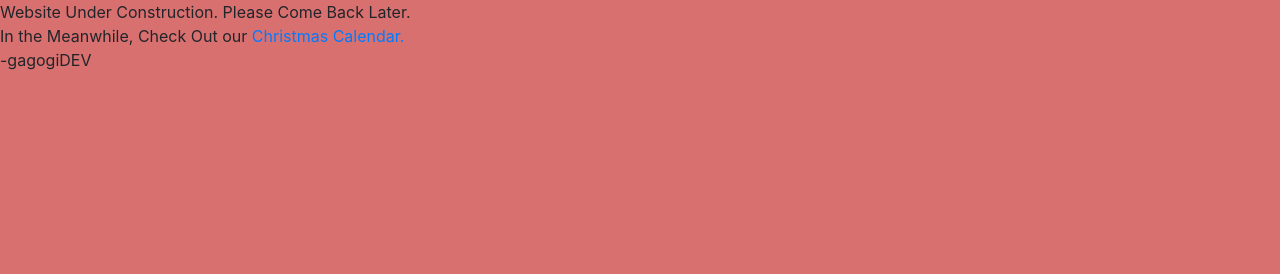
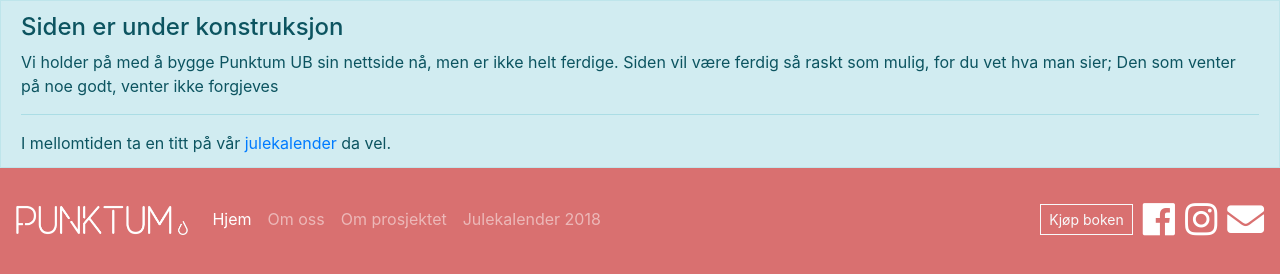
Before and after one commit to helges1/punktum-ub-hjemmeside, a plain HTML site: page index.html in a window 1280 px wide. Drawn offline with nearby package versions, Linux system fonts and the light colour scheme.

Commit message:
Add files via upload

```diff
--- a/index.html
+++ b/index.html
@@ -26,17 +26,66 @@
 <meta property="twitter:image" content="bilde.png">
 <meta name="theme-color" content="#d97070">
 
+<link rel="stylesheet" href="https://use.fontawesome.com/releases/v5.5.0/css/all.css" integrity="sha384-B4dIYHKNBt8Bc12p+WXckhzcICo0wtJAoU8YZTY5qE0Id1GSseTk6S+L3BlXeVIU" crossorigin="anonymous">
+
     <!-- Bootstrap CSS -->
     <link rel="stylesheet" href="https://stackpath.bootstrapcdn.com/bootstrap/4.1.3/css/bootstrap.min.css" integrity="sha384-MCw98/SFnGE8fJT3GXwEOngsV7Zt27NXFoaoApmYm81iuXoPkFOJwJ8ERdknLPMO" crossorigin="anonymous">
 
     <title>Punktum UB</title>
+
+    <style>
+      * {
+  border-radius: 0 !important;
+}
+    </style>
   </head>
   <body style="background-color: #d97070;">
-Website Under Construction. Please Come Back Later.
-<br>
-In the Meanwhile, Check Out our <a href="https://julekalender.punktumub.com/">Christmas Calendar.</a>
-<br>
--gagogiDEV
+
+    <div class="alert alert-info" role="alert">
+  <h4 class="alert-heading">Siden er under konstruksjon</h4>
+  <p>Vi holder på med å bygge Punktum UB sin nettside nå, men er ikke helt ferdige. Siden vil være ferdig så raskt som mulig, for du vet hva man sier; Den som venter på noe godt, venter ikke forgjeves</p>
+  <hr>
+  <p class="mb-0">I mellomtiden ta en titt på vår <a href="https://julekalender.punktumub.com">julekalender</a> da vel.</p>
+</div>
+
+<!-- meny -->
+
+<nav class="navbar navbar-expand-lg navbar-dark ">
+  <a class="navbar-brand" href="index.html">
+    <img src="l.png" width="auto" height="30" alt="">
+  </a>
+  <button class="navbar-toggler" type="button" data-toggle="collapse" data-target="#navbarSupportedContent" aria-controls="navbarSupportedContent" aria-expanded="false" aria-label="Toggle navigation">
+    <span class="navbar-toggler-icon"></span>
+  </button>
+
+  <div class="collapse navbar-collapse" id="navbarSupportedContent">
+    <ul class="navbar-nav mr-auto">
+      <li class="nav-item active">
+        <a class="nav-link" href="index.html">Hjem <span class="sr-only">(current)</span></a>
+      </li>
+   <li class="nav-item">
+        <a class="nav-link" href="om_oss.html">Om oss</a>
+      </li>
+   <li class="nav-item">
+        <a class="nav-link" href="om_prosjektet.html">Om prosjektet</a>
+      </li>
+         <li class="nav-item">
+        <a class="nav-link" href="https://julekalender.punktumub.com/">Julekalender 2018</a>
+      </li>
+
+    </ul>
+    <form class="form-inline my-2 my-lg-0">
+      <div style="margin-right: 10px;">
+      <button type="button" class="btn btn-outline-light btn-sm">Kjøp boken</button></div>
+      <div style="margin-right: 10px; font-size: 2.3rem;">
+<a style="color: #ffffff;" href="https://www.facebook.com/Punktum-UB-197856121013496/"><i class="fab fa-facebook"></i></a></div>
+      <div style="margin-right: 10px; font-size: 2.3rem;">
+<a style="color: #ffffff;" href="https://www.instagram.com/punktumub/"><i class="fab fa-instagram"></i></a></div>
+      <div style="font-size: 2.3rem; color: #ffffff;">
+<a style="color: #ffffff;" href="mailto:punktum-ub@mail.com"><i class="fas fa-envelope"></i></a></div>
+    </form>
+  </div>
+</nav>
 
     <!-- Optional JavaScript -->
     <!-- jQuery first, then Popper.js, then Bootstrap JS -->
```
